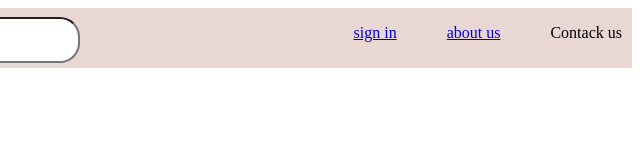
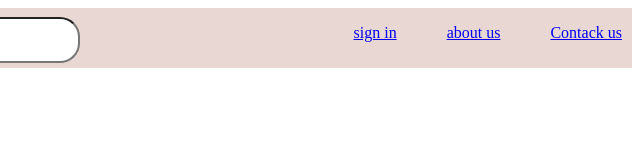
Before and after one commit to Ismayilzada/fatimee, a plain HTML site: page index.html in a window 1280 px wide. Shown: the full height of the page, 640-1280 px from the left. Drawn offline with Linux system fonts and the light colour scheme.

Commit message:
contack us yarattin

```diff
--- a/index.html
+++ b/index.html
@@ -19,7 +19,8 @@
         <a href="/about.html">about us</a>
 
     </li>
-    <li class="li li3">Contack us
+    <li class="li li3">
+        <a href="/contact-us.html">Contack us</a>
     </li>
 </ul>
     </header>
```
Also changed, not shown: contact-us.html (added, +12 -0 lines).
